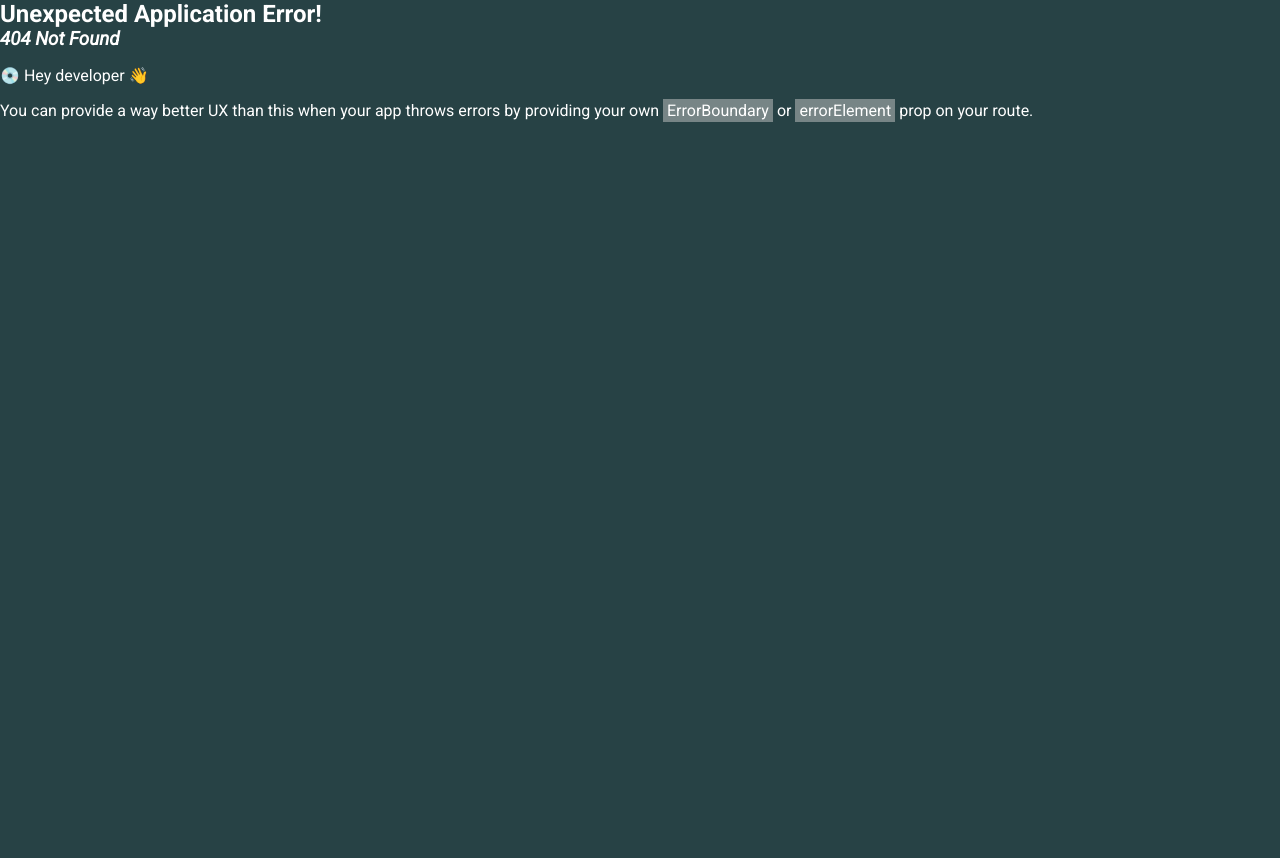
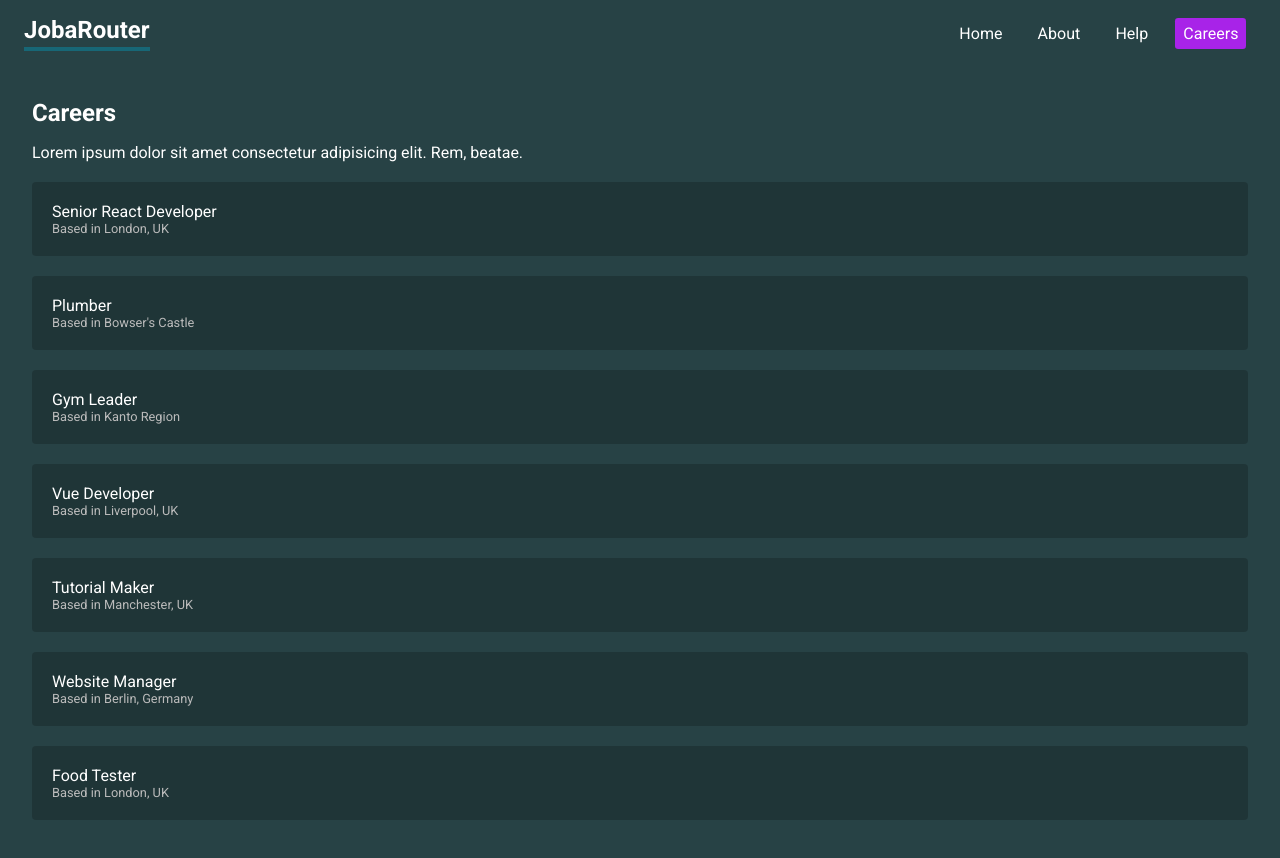
Before and after one commit to Adebayorr/react-router-6, a React (Vite) app: page /careers in a window 1280 px wide. Before the commit this address had no page. Shown: the top 858 px of the page. Before the commit the page ends 800 px from the top, so only its background shows below. Built offline with nearby package versions, Linux system fonts and the light colour scheme; data requests are answered from the project's data file.

Commit message:
created career component using react router Loader

```diff
--- /dev/null
+++ b/data/db.json
@@ -0,0 +1,46 @@
+{
+    "careers": [
+      {
+        "id": 1,
+        "title": "Senior React Developer",
+        "salary": 50000,
+        "location": "London, UK"
+      },
+      {
+        "id": 2,
+        "title": "Plumber",
+        "salary": 40000,
+        "location": "Bowser's Castle"
+      },
+      {
+        "id": 3,
+        "title": "Gym Leader",
+        "salary": 75000,
+        "location": "Kanto Region"
+      },
+      {
+        "id": 4,
+        "title": "Vue Developer",
+        "salary": 40000,
+        "location": "Liverpool, UK"
+      },
+      {
+        "id": 5,
+        "title": "Tutorial Maker",
+        "salary": 35000,
+        "location": "Manchester, UK"
+      },
+      {
+        "id": 6,
+        "title": "Website Manager",
+        "salary": 50000,
+        "location": "Berlin, Germany"
+      },
+      {
+        "id": 7,
+        "title": "Food Tester",
+        "salary": 30000,
+        "location": "London, UK"
+      }
+    ]
+  }
--- a/src/App.jsx
+++ b/src/App.jsx
@@ -7,12 +7,16 @@ import {
 
 import About from "./pages/About"
 import Home from "./pages/Home"
+import Contact from "./pages/help/Contact"
+import NotFound from "./pages/NotFound"
+import Careers, {careersLoader} from "./pages/careers/Careers"
+import Faq from "./pages/Help/Faq"
 
 //Layout Import
 import RootLayer from "./Layers/RootLayer"
 import Help from "./Layers/Help"
-import Faq from "./pages/Help/Faq"
-import Contact from "./pages/Help/Contact"
+import CareersLayout from "./Layers/CareersLayout"
+
 
 
 function App() {
@@ -26,6 +30,16 @@ const router = createBrowserRouter(
         <Route path="faq" element={<Faq />} />
         <Route path="contact" element={<Contact />} />
       </Route>
+      <Route path="/careers" element={<CareersLayout />} >
+        <Route
+        index
+        element={<Careers />}
+        loader={careersLoader}
+
+        />
+      </Route>
+
+      <Route path="*" element={<NotFound />} />
     </Route>
   )
 )
--- /dev/null
+++ b/src/Layers/CareersLayout.jsx
@@ -0,0 +1,14 @@
+import { Outlet } from "react-router-dom";
+
+const CareersLayout = () => {
+    return (
+        <div className="careers-layout">
+            <h2>Careers</h2>
+            <p>Lorem ipsum dolor sit amet consectetur adipisicing elit. Rem, beatae.</p>
+
+            <Outlet />
+        </div>
+     );
+}
+
+export default CareersLayout;
--- a/src/Layers/Help.jsx
+++ b/src/Layers/Help.jsx
@@ -3,7 +3,7 @@ import { NavLink, Outlet } from "react-router-dom";
 const Help = () => {
     return (
         <div className="help">
-            <h2 className="contact">Contact</h2>
+            <h2 className="contact">Need A Hand?</h2>
             <p>Lorem ipsum dolor, sit amet consectetur adipisicing elit. Voluptatibus expedita.</p>
 
             <div className="links">
--- a/src/Layers/RootLayer.jsx
+++ b/src/Layers/RootLayer.jsx
@@ -10,6 +10,7 @@ const RootLayer = () => {
                         <NavLink to="/">Home</NavLink>
                         <NavLink to="/about">About</NavLink>
                         <NavLink to="help" >Help</NavLink>
+                        <NavLink to="/careers">Careers</NavLink>
                     </div>
                 </nav>
             </div>
--- a/src/index.css
+++ b/src/index.css
@@ -15,7 +15,9 @@ body {
 }
 
 .about,
-.home {
+.home,
+.not-found,
+.careers-layout{
   width: 100%;
   padding: 2rem;
 }
@@ -55,10 +57,9 @@ div a.active {
   display: flex;
   justify-content: center;
   align-items: center;
-  /* margin-top: 1.5rem;   */
 }
 
-.links a {
+.help .links a {
   padding: 0.6rem 1rem;
   border: 2px solid #fff;
   border-radius: .2rem;
@@ -68,3 +69,81 @@ div a.active {
   width: 100%;
   padding: 2rem;
 }
+
+.help >  p {
+  margin-bottom: 3rem;
+}
+
+.faq > h3 {
+  margin-top: 1rem;
+}
+.faq .question {
+  background: rgba(0,0,0,0.2);
+  padding: 5px 20px;
+  border-radius: 4px;
+  margin: 20px 0;
+}
+
+/* contact form */
+form {
+  margin-top: 30px;
+}
+form input, form label span, form textarea {
+  display: block;
+}
+form input, form textarea {
+  margin-bottom: 30px;
+  padding: 8px;
+  border-radius: 4px;
+  border: 0;
+  width: 300px;
+  color: #274245;
+  font-weight: bold;
+}
+form label span {
+  margin-bottom: 10px;
+}
+
+input:focus,
+textarea:focus,
+button:hover {
+  outline: none;
+  border: none;
+}
+
+button {
+  padding: 0.4rem 0.8rem;
+  background: #a823e8;
+  border: none;
+  border-radius: 0.2rem;
+}
+
+
+.error {
+  font-size: 4rem;
+  /* text-align: center;   */
+}
+
+.not-found a {
+  padding: 0;
+  margin: 0;
+}
+
+.careers > a {
+  display: block;
+  background: rgba(0,0,0,0.2);
+  padding: 20px;
+  border-radius: 4px;
+  margin: 20px 0;
+  text-decoration: none;
+}
+.careers > a:hover p {
+  color: #a823e8;
+}
+.careers p {
+  margin: 0;
+}
+.careers > a p:last-child {
+ font-size: 0.8em;
+ color: #bbb;
+}
--- a/src/pages/Help/Contact.jsx
+++ b/src/pages/Help/Contact.jsx
@@ -1,7 +1,18 @@
 const Contact = () => {
     return (
-        <div>
-            Contact
+        <div className="contact">
+            <h3>Contact Us</h3>
+            <form>
+                <label>
+                <span>Your email:</span>
+                <input type="email" name="email" required />
+                </label>
+                <label>
+                <span>Your message:</span>
+                <textarea name="message" required></textarea>
+                </label>
+                <button>Submit</button>
+            </form>
         </div>
      );
 }
--- a/src/pages/Help/Faq.jsx
+++ b/src/pages/Help/Faq.jsx
@@ -1,35 +1,33 @@
 const Faq = () => {
     return (
-        <>
         <div className="faq">
             <h3>Frequently Asked Questions</h3>
 
             <div className="question">
-                    <p><b>Lorem ipsum dolor sit.</b></p>
-                    <p>Lorem ipsum, dolor sit amet consectetur adipisicing elit. Nihil accusamus distinctio
-                        molestias ab vel in nostrum mollitia natus architecto earum? Optio sapiente facere repellendus eum?
-                    </p>
+            <p><strong>Lorem ipsum dolor sit amet.</strong></p>
+            <p>Lorem ipsum dolor sit amet consectetur adipisicing elit. Rerum, recusandae doloribus qui molestias similique asperiores incidunt. Obcaecati tenetur consectetur dolorem eius ex, ad, laudantium inventore quia odio minus eligendi ipsa?</p>
             </div>
+
             <div className="question">
-                    <p><b>Lorem ipsum dolor sit.</b></p>
-                    <p>Lorem ipsum, dolor sit amet consectetur adipisicing elit. Nihil accusamus distinctio
-                        molestias ab vel in nostrum mollitia natus architecto earum? Optio sapiente facere repellendus eum?
-                    </p>
+            <p><strong>Lorem ipsum dolor sit amet.</strong></p>
+            <p>Lorem ipsum dolor sit amet consectetur adipisicing elit. Rerum, recusandae doloribus qui molestias similique asperiores incidunt. Obcaecati tenetur consectetur dolorem eius ex, ad, laudantium inventore quia odio minus eligendi ipsa?</p>
             </div>
+
             <div className="question">
-                    <p><b>Lorem ipsum dolor sit.</b></p>
-                    <p>Lorem ipsum, dolor sit amet consectetur adipisicing elit. Nihil accusamus distinctio
-                        molestias ab vel in nostrum mollitia natus architecto earum? Optio sapiente facere repellendus eum?
-                    </p>
+            <p><strong>Lorem ipsum dolor sit amet.</strong></p>
+            <p>Lorem ipsum dolor sit amet consectetur adipisicing elit. Rerum, recusandae doloribus qui molestias similique asperiores incidunt. Obcaecati tenetur consectetur dolorem eius ex, ad, laudantium inventore quia odio minus eligendi ipsa?</p>
             </div>
+
             <div className="question">
-                    <p><b>Lorem ipsum dolor sit.</b></p>
-                    <p>Lorem ipsum, dolor sit amet consectetur adipisicing elit. Nihil accusamus distinctio
-                        molestias ab vel in nostrum mollitia natus architecto earum? Optio sapiente facere repellendus eum?
-                    </p>
+            <p><strong>Lorem ipsum dolor sit amet.</strong></p>
+            <p>Lorem ipsum dolor sit amet consectetur adipisicing elit. Rerum, recusandae doloribus qui molestias similique asperiores incidunt. Obcaecati tenetur consectetur dolorem eius ex, ad, laudantium inventore quia odio minus eligendi ipsa?</p>
+            </div>
+
+            <div className="question">
+            <p><strong>Lorem ipsum dolor sit amet.</strong></p>
+            <p>Lorem ipsum dolor sit amet consectetur adipisicing elit. Rerum, recusandae doloribus qui molestias similique asperiores incidunt. Obcaecati tenetur consectetur dolorem eius ex, ad, laudantium inventore quia odio minus eligendi ipsa?</p>
             </div>
         </div>
-        </>
      );
 }
 
--- /dev/null
+++ b/src/pages/NotFound.jsx
@@ -0,0 +1,13 @@
+import { Link } from "react-router-dom";
+
+const NotFound = () => {
+    return (
+        <div className="not-found">
+            <h3 className="error">404</h3>
+            <p>This page does not exist</p>
+            <Link to="/">Back to Homepage</Link>
+        </div>
+     );
+}
+
+export default NotFound;
--- /dev/null
+++ b/src/pages/careers/Careers.jsx
@@ -0,0 +1,24 @@
+import { useLoaderData , Link} from "react-router-dom";
+
+const Careers = () => {
+    const careers = useLoaderData()
+    return (
+        <div className="careers">
+            {careers.map(career => (
+                <Link to='/' key={career.id}>
+                    <p>{career.title}</p>
+                    <p>Based in {career.location}</p>
+                </Link>
+            ))}
+        </div>
+     );
+}
+
+export default Careers;
+
+
+// eslint-disable-next-line react-refresh/only-export-components
+export const careersLoader = async () => {
+    const res = await fetch("http://localhost:3500/careers")
+    return res.json()
+}
```
Lines whose indentation alone changed are shown as unchanged.
